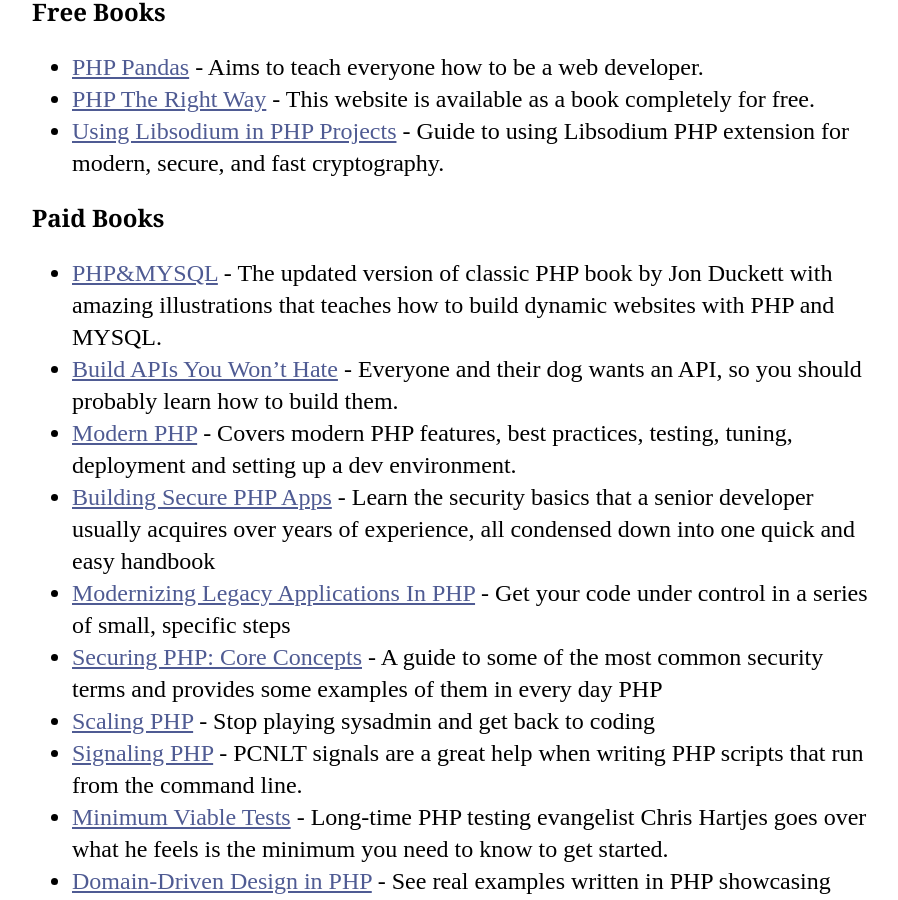
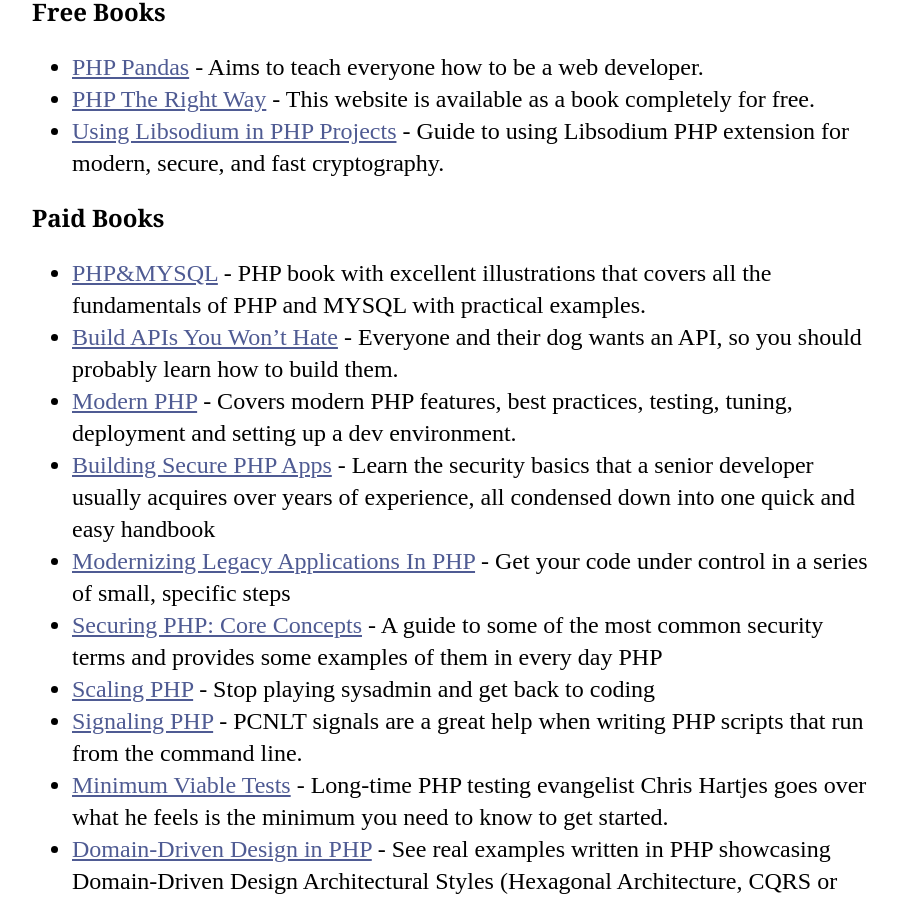
Before and after one commit to codeguy/php-the-right-way, a Jekyll site: the page built from _posts/16-10-01-Books.md, in a window 1280 px wide and 900 px high, scrolled down 1534 px. Shown: the whole window, without its empty margins (188-1086 px from the left). Built offline with Jekyll 4.4.1, drawn with Linux system fonts in a browser that asks for light colours; our own code applies the rules of GitHub Pages for plain Markdown files.

Commit message:
changed description of PHP&MYSQL book

```diff
--- a/_posts/16-10-01-Books.md
+++ b/_posts/16-10-01-Books.md
@@ -19,7 +19,7 @@ for modern, secure, and fast cryptography.
 
 ### Paid Books
 
-* [PHP&MYSQL](https://phpandmysql.com/) - The updated version of classic PHP book by Jon Duckett with amazing illustrations that teaches how to build dynamic websites with PHP and MYSQL.
+* [PHP&MYSQL](https://phpandmysql.com/) - PHP book with excellent illustrations that covers all the fundamentals of PHP and MYSQL with practical examples.
 * [Build APIs You Won't Hate](https://apisyouwonthate.com/) - Everyone and their dog wants an API,
 so you should probably learn how to build them.
 * [Modern PHP](https://www.oreilly.com/library/view/modern-php/9781491905173/) - Covers modern PHP features, best practices, testing, tuning, deployment and setting up a dev environment.
```
